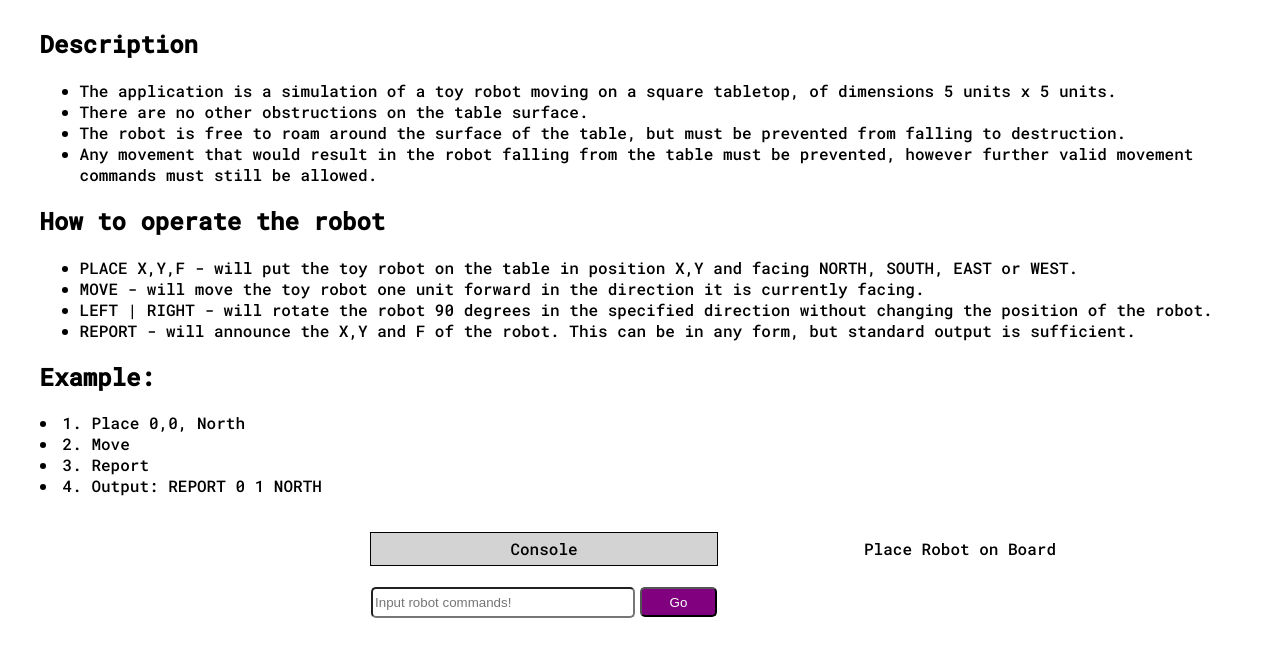
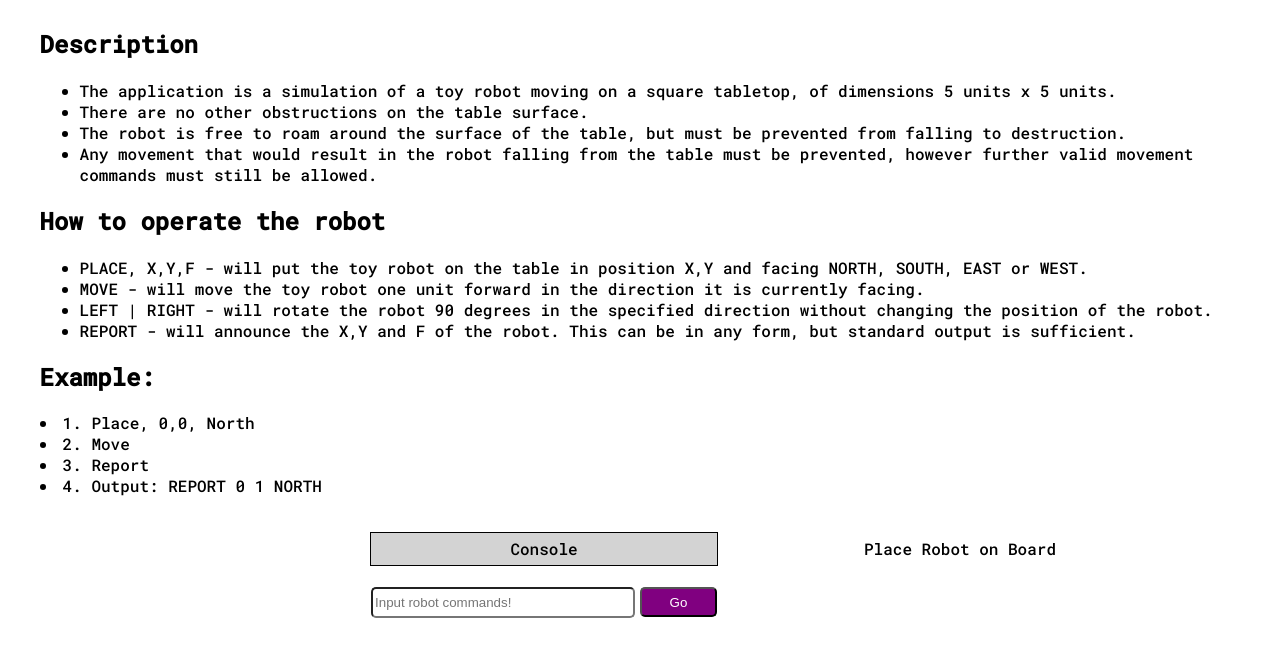
Before and after one commit to pvahanian/ToyRobotv2, a React (Create React App) app: page / in a window 1280 px wide. Shown: the top 656 px of the page. Built offline with nearby package versions, Linux system fonts and the light colour scheme.

Commit message:
Error in example

```diff
--- a/src/App.js
+++ b/src/App.js
@@ -28,7 +28,7 @@ function App() {
         <h2 className="title-id">How to operate the robot </h2>
         <ul>
           <li>
-            PLACE X,Y,F - will put the toy robot on the table in position X,Y
+            PLACE, X,Y,F - will put the toy robot on the table in position X,Y
             and facing NORTH, SOUTH, EAST or WEST.
           </li>
           <li>
@@ -45,7 +45,7 @@ function App() {
           </li>
         </ul>
         <h2 className="title-id">Example:</h2>
-          <li> 1. Place 0,0, North</li>
+          <li> 1. Place, 0,0, North</li>
           <li> 2. Move </li>
           <li> 3. Report </li>
           <li> 4. Output: REPORT 0 1 NORTH</li>
```
